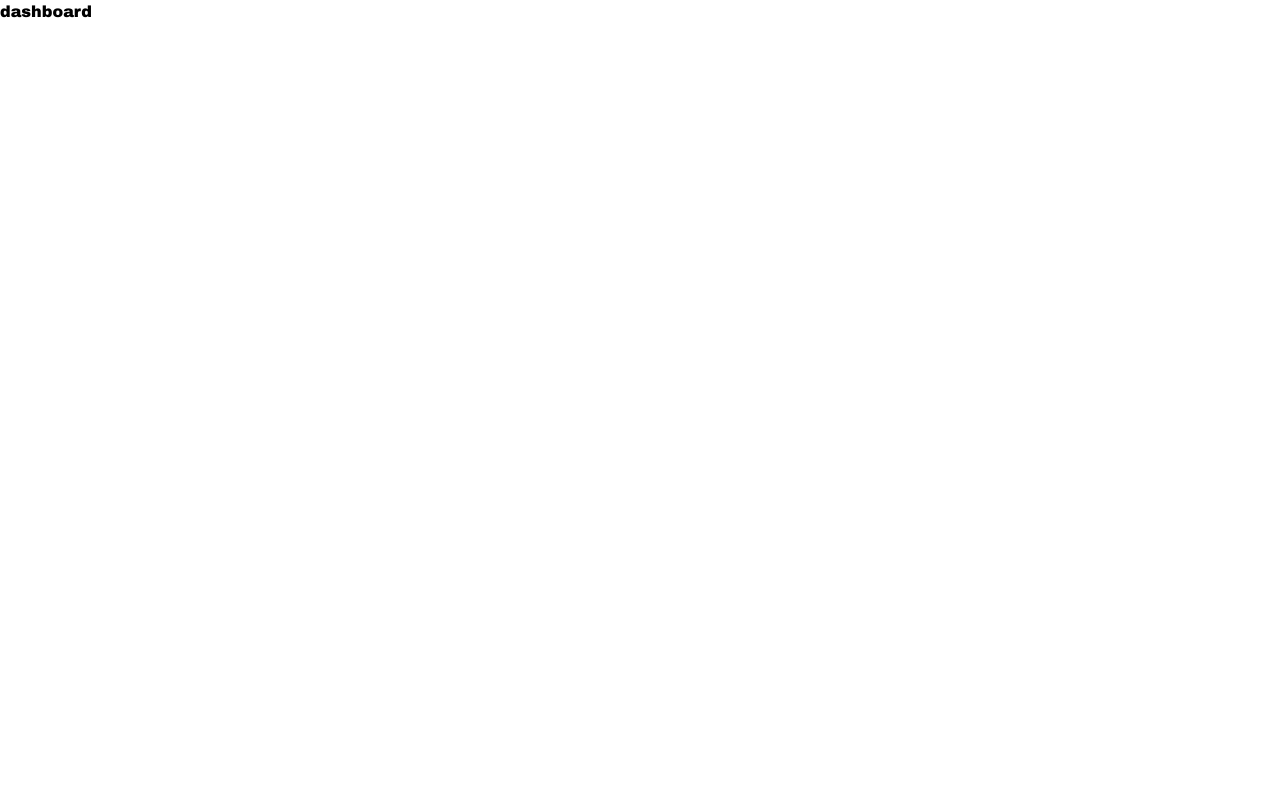
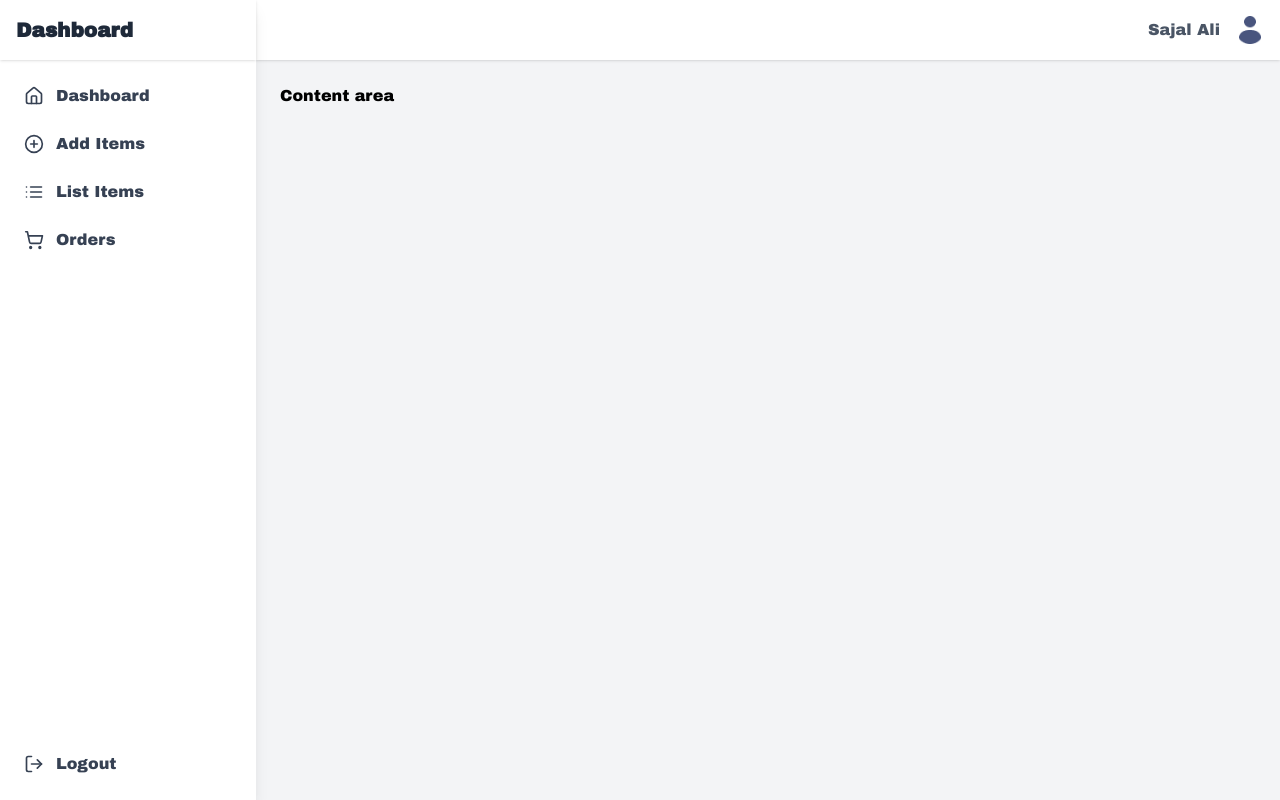
Before and after one commit to mdsajalali/fluffy-buds, a React (Vite) app: page /dashboard in a window 1280 px wide. Built offline with nearby package versions, Linux system fonts and the light colour scheme.

Commit message:
add: dashboard ui

```diff
--- a/src/pages/Dashboard.tsx
+++ b/src/pages/Dashboard.tsx
@@ -1,5 +1,119 @@
+import { useState } from "react";
+import {
+  Home,
+  PlusCircle,
+  List,
+  ShoppingCart,
+  LogOut,
+  X,
+  Menu,
+} from "lucide-react";
+import { Link } from "react-router-dom";
+
 const Dashboard = () => {
-  return <div>dashboard</div>;
+  const [isSidebarOpen, setIsSidebarOpen] = useState(false);
+
+  const toggleSidebar = () => {
+    setIsSidebarOpen(!isSidebarOpen);
+  };
+
+  return (
+    <div className="flex h-screen bg-gray-100">
+      {/* Sidebar */}
+      <div
+        className={`fixed inset-y-0 left-0 z-50 w-64 bg-white shadow-lg transform ${
+          isSidebarOpen ? "translate-x-0" : "-translate-x-full"
+        } md:translate-x-0 md:static md:w-64 transition-transform duration-300 ease-in-out flex flex-col`}
+      >
+        {/* Sidebar Header */}
+        <div className="flex items-center justify-between p-4 shadow">
+          <h2 className="text-xl font-bold text-gray-800">Dashboard</h2>
+          <button className="md:hidden" onClick={toggleSidebar}>
+            <X size={24} className="text-gray-600" />
+          </button>
+        </div>
+
+        {/* Sidebar Menu */}
+        <nav className="flex-1 p-4 flex flex-col justify-between">
+          <div>
+            <ul className="space-y-2">
+              <li>
+                <Link
+                  to="/"
+                  className="flex items-center p-2 text-gray-700 hover:bg-gray-200 rounded"
+                >
+                  <Home size={20} className="mr-3" />
+                  Dashboard
+                </Link>
+              </li>
+              <li>
+                <Link
+                  to="/add-items"
+                  className="flex items-center p-2 text-gray-700 hover:bg-gray-200 rounded"
+                >
+                  <PlusCircle size={20} className="mr-3" />
+                  Add Items
+                </Link>
+              </li>
+              <li>
+                <Link
+                  to="/list-items"
+                  className="flex items-center p-2 text-gray-700 hover:bg-gray-200 rounded"
+                >
+                  <List size={20} className="mr-3" />
+                  List Items
+                </Link>
+              </li>
+              <li>
+                <Link
+                  to="/orders"
+                  className="flex items-center p-2 text-gray-700 hover:bg-gray-200 rounded"
+                >
+                  <ShoppingCart size={20} className="mr-3" />
+                  Orders
+                </Link>
+              </li>
+            </ul>
+          </div>
+          <div className="flex items-center p-2 cursor-pointer text-gray-700 hover:bg-gray-200 rounded">
+            <LogOut size={20} className="mr-3" />
+            Logout
+          </div>
+        </nav>
+      </div>
+
+      {/* Overlay for mobile sidebar */}
+      {isSidebarOpen && (
+        <div
+          className="fixed inset-0 bg-black/20 bg-opacity-50 z-40 md:hidden"
+          onClick={toggleSidebar}
+        ></div>
+      )}
+
+      {/* Main Content */}
+      <div className="flex-1 flex flex-col">
+        {/* Header */}
+        <header className="bg-white shadow p-4 flex items-center justify-between">
+          <div className="flex items-center">
+            <button className="md:hidden mr-4" onClick={toggleSidebar}>
+              <Menu size={24} className="text-gray-600" />
+            </button>
+          </div>
+          <div className="flex items-center space-x-4">
+            <div className="text-gray-600">Sajal Ali</div>
+            <img
+              className="md:w-7 w-6 md:h-7 h-6 object-contain"
+              src="/profile_icon.png"
+              alt="Profile"
+            />
+          </div>
+        </header>
+
+        {/* Content Area */}
+        <main className="flex-1 p-6 overflow-y-auto">Content area</main>
+      </div>
+    </div>
+  );
 };
 
 export default Dashboard;
```
